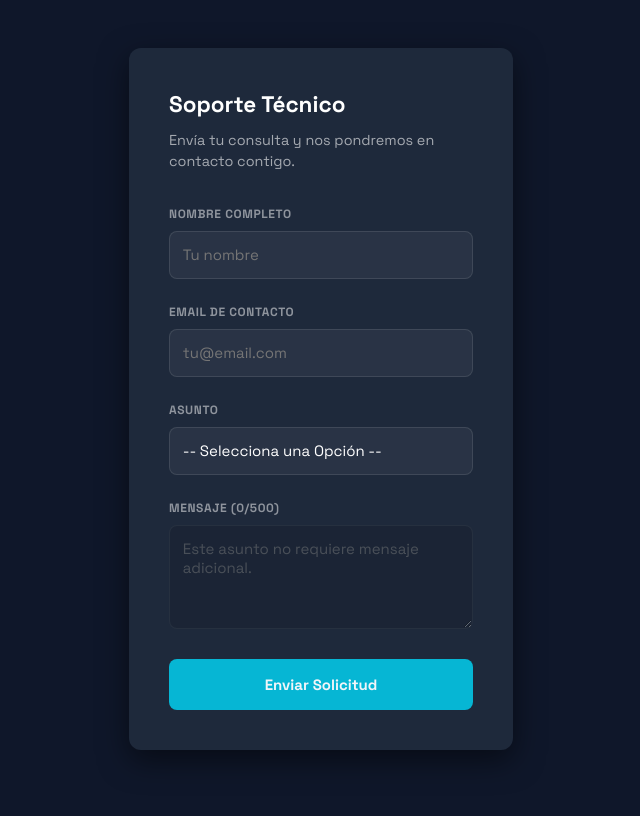
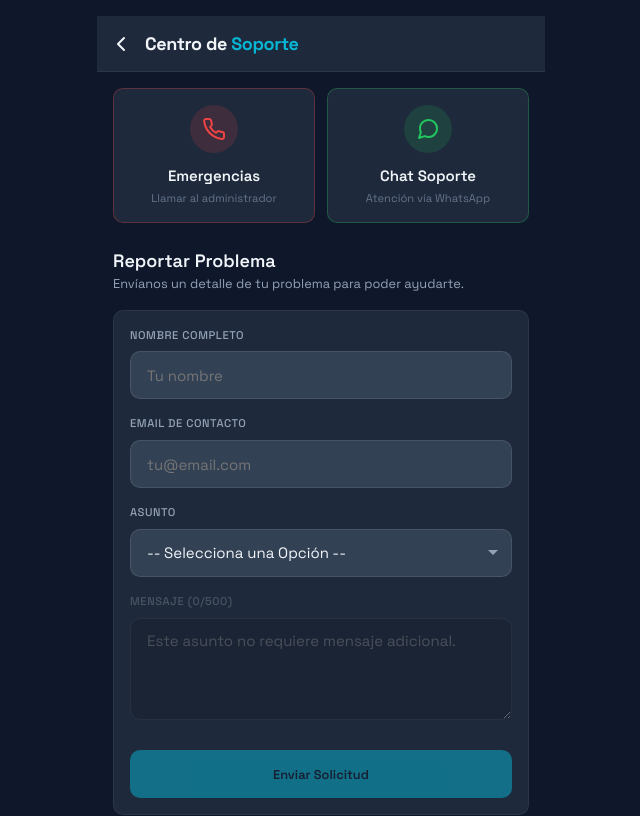
Before and after one commit to soluttek/StockMgr, a Vue app: page /#/soporte in a window 1280 px wide. Shown: the top 816 px of the page, without its empty margins (319-959 px from the left). Built offline with nearby package versions, Linux system fonts and the light colour scheme; no server answers.

Commit message:
feat(ui): redesign SupportView with premium aesthetic and fix TS errors

```diff
--- a/src/views/SupportView.vue
+++ b/src/views/SupportView.vue
@@ -7,40 +7,91 @@ const name = ref('')
 const email = ref('')
 const subject = ref('')
 const message = ref('')
+const isSubmitting = ref(false)
 const isSent = ref(false)
 
 const isMessageEnabled = computed(() => {
   return subject.value === 'Problemas Técnicos.' || subject.value === 'Otros...'
 })
 
-function handleSubmit() {
+async function handleSubmit() {
   if (!subject.value) return
+  isSubmitting.value = true
+
+  // Simulated API Call
+  await new Promise(resolve => setTimeout(resolve, 1500))
+
+  isSubmitting.value = false
   isSent.value = true
   setTimeout(() => {
     router.push('/login')
-  }, 3000)
+  }, 4000)
+}
+
+function handleBack() {
+  router.push('/login')
 }
 </script>
 
 <template>
   <div class="support-view">
-    <div class="support-card">
+    <header class="app-header">
+      <div class="header-title">
+        <button class="btn-back" @click="handleBack">
+          <svg xmlns="http://www.w3.org/2000/svg" width="24" height="24" viewBox="0 0 24 24" fill="none" stroke="currentColor" stroke-width="2" stroke-linecap="round" stroke-linejoin="round"><polyline points="15 18 9 12 15 6"></polyline></svg>
+        </button>
+        <h1>Centro de <span class="accent">Soporte</span></h1>
+      </div>
+    </header>
+
+    <div class="view-container">
+
+      <!-- Quick Contact Actions -->
+      <section class="quick-contact">
+        <a href="tel:+1234567890" class="contact-card urgent">
+          <div class="contact-icon">
+            <svg xmlns="http://www.w3.org/2000/svg" width="24" height="24" viewBox="0 0 24 24" fill="none" stroke="currentColor" stroke-width="2" stroke-linecap="round" stroke-linejoin="round"><path d="M22 16.92v3a2 2 0 0 1-2.18 2 19.79 19.79 0 0 1-8.63-3.07 19.5 19.5 0 0 1-6-6 19.79 19.79 0 0 1-3.07-8.67A2 2 0 0 1 4.11 2h3a2 2 0 0 1 2 1.72 12.84 12.84 0 0 0 .7 2.81 2 2 0 0 1-.45 2.11L8.09 9.91a16 16 0 0 0 6 6l1.27-1.27a2 2 0 0 1 2.11-.45 12.84 12.84 0 0 0 2.81.7A2 2 0 0 1 22 16.92z"></path></svg>
+          </div>
+          <div class="contact-info">
+            <h3>Emergencias</h3>
+            <p>Llamar al administrador</p>
+          </div>
+        </a>
+
+        <a href="https://wa.me/1234567890" target="_blank" class="contact-card whatsapp">
+          <div class="contact-icon">
+            <svg xmlns="http://www.w3.org/2000/svg" width="24" height="24" viewBox="0 0 24 24" fill="none" stroke="currentColor" stroke-width="2" stroke-linecap="round" stroke-linejoin="round"><path d="M21 11.5a8.38 8.38 0 0 1-.9 3.8 8.5 8.5 0 0 1-7.6 4.7 8.38 8.38 0 0 1-3.8-.9L3 21l1.9-5.7a8.38 8.38 0 0 1-.9-3.8 8.5 8.5 0 0 1 4.7-7.6 8.38 8.38 0 0 1 3.8-.9h.5a8.48 8.48 0 0 1 8 8v.5z"></path></svg>
+          </div>
+          <div class="contact-info">
+            <h3>Chat Soporte</h3>
+            <p>Atención vía WhatsApp</p>
+          </div>
+        </a>
+      </section>
+
+      <!-- Ticket Form -->
+      <section class="ticket-section">
+        <div class="section-header">
+          <h2>Reportar Problema</h2>
+          <p>Envíanos un detalle de tu problema para poder ayudarte.</p>
+        </div>
+
+        <div class="card form-container">
           <template v-if="!isSent">
-        <h2>Soporte Técnico</h2>
-        <p>Envía tu consulta y nos pondremos en contacto contigo.</p>
-
-        <form @submit.prevent="handleSubmit" class="support-form">
+            <form @submit.prevent="handleSubmit" class="ticket-form" novalidate>
               <div class="form-group">
                 <label>NOMBRE COMPLETO</label>
                 <input v-model="name" type="text" required placeholder="Tu nombre">
               </div>
+
               <div class="form-group">
                 <label>EMAIL DE CONTACTO</label>
                 <input v-model="email" type="email" required placeholder="tu@email.com">
               </div>
+
               <div class="form-group">
                 <label>ASUNTO</label>
-            <select v-model="subject" required class="support-select">
+                <select v-model="subject" required>
                   <option value="" disabled>-- Selecciona una Opción --</option>
                   <option>Olvidó Contraseña.</option>
                   <option>Solicitud de Desbloqueo de Cuenta.</option>
@@ -48,78 +99,262 @@ function handleSubmit() {
                   <option>Otros...</option>
                 </select>
               </div>
-          <div class="form-group">
+
+              <div class="form-group" :class="{ 'disabled-group': !isMessageEnabled }">
                 <label>MENSAJE ({{ message.length }}/500)</label>
                 <textarea
                   v-model="message"
                   rows="4"
                   maxlength="500"
                   :disabled="!isMessageEnabled"
-              :placeholder="isMessageEnabled ? 'Explica tu problema...' : 'Este asunto no requiere mensaje adicional.'"
-              :class="{ 'disabled-area': !isMessageEnabled }"
+                  :placeholder="isMessageEnabled ? 'Explica tu problema detalladamente...' : 'Este asunto no requiere mensaje adicional.'"
                 ></textarea>
               </div>
-          <button type="submit" class="btn-send" :disabled="!subject">Enviar Solicitud</button>
+
+              <button type="submit" class="btn btn-primary w-full" :disabled="isSubmitting || !subject">
+                <span v-if="isSubmitting" class="spinner"></span>
+                <span v-else>Enviar Solicitud</span>
+              </button>
             </form>
           </template>
 
+          <!-- Success Message -->
           <div v-else class="sent-message">
-        <div class="success-icon">✅</div>
+            <div class="success-icon">
+              <svg xmlns="http://www.w3.org/2000/svg" width="48" height="48" viewBox="0 0 24 24" fill="none" stroke="currentColor" stroke-width="2" stroke-linecap="round" stroke-linejoin="round" class="accent"><path d="M22 11.08V12a10 10 0 1 1-5.93-9.14"></path><polyline points="22 4 12 14.01 9 11.01"></polyline></svg>
+            </div>
             <h3>Solicitud Enviada</h3>
             <p>Tu mensaje ha sido recibido. Te redirigiremos al inicio en unos segundos...</p>
           </div>
+        </div>
+      </section>
+
+      <!-- FAQ Section -->
+      <section class="faq-section">
+        <h3>Preguntas Frecuentes</h3>
+
+        <div class="faq-list">
+          <div class="faq-item card">
+            <h4>¿Qué hago si no hay internet?</h4>
+            <p>Sigue escaneando normalmente. StockMgr guardará los movimientos de forma local (Offline) y se sincronizará automáticamente en cuanto recupere la conexión.</p>
+          </div>
+
+          <div class="faq-item card">
+            <h4>La cámara se ve negra o no enfoca</h4>
+            <p>Asegúrate de haber otorgado permisos de cámara en tu navegador. Si el problema persiste, limpia el lente trasero del dispositivo.</p>
+          </div>
+        </div>
+      </section>
+
     </div>
   </div>
 </template>
 
 <style scoped>
 .support-view {
+  min-height: 100vh;
+  display: flex;
+  flex-direction: column;
+}
+
+.btn-back {
+  background: none;
+  border: none;
+  color: var(--text-primary);
+  cursor: pointer;
+  padding: 4px;
   display: flex;
   align-items: center;
   justify-content: center;
-  min-height: 90vh;
-  padding: 2rem;
+  margin-left: -8px;
+  transition: color var(--duration);
 }
-.support-card {
-  background: var(--bg-secondary);
-  padding: 2.5rem;
-  border-radius: 12px;
+
+.btn-back:hover {
+  color: var(--accent);
+}
+
+.quick-contact {
+  display: grid;
+  grid-template-columns: 1fr 1fr;
+  gap: var(--sp-3);
+  margin-bottom: var(--sp-6);
+}
+
+.contact-card {
+  background: var(--bg-card);
+  border: 1px solid rgba(255, 255, 255, 0.06);
+  border-radius: var(--radius-md);
+  padding: var(--sp-4);
+  display: flex;
+  flex-direction: column;
+  align-items: center;
+  text-align: center;
+  text-decoration: none;
+  color: inherit;
+  transition: transform var(--duration), border-color var(--duration);
+}
+
+.contact-card:active {
+  transform: scale(0.96);
+}
+
+.contact-icon {
+  width: 48px;
+  height: 48px;
+  border-radius: var(--radius-full);
+  display: flex;
+  align-items: center;
+  justify-content: center;
+  margin-bottom: var(--sp-3);
+}
+
+.urgent {
+  border-color: rgba(239, 68, 68, 0.3);
+}
+.urgent .contact-icon {
+  background: rgba(239, 68, 68, 0.15);
+  color: #ef4444;
+}
+
+.whatsapp {
+  border-color: rgba(34, 197, 94, 0.3);
+}
+.whatsapp .contact-icon {
+  background: rgba(34, 197, 94, 0.15);
+  color: #22c55e;
+}
+
+.contact-info h3 {
+  font-size: var(--fs-base);
+  font-weight: 600;
+  margin-bottom: 2px;
+}
+
+.contact-info p {
+  font-size: var(--fs-xs);
+  color: var(--text-muted);
+}
+
+.section-header {
+  margin-bottom: var(--sp-4);
+}
+
+.section-header h2 {
+  font-size: var(--fs-lg);
+  font-weight: 600;
+  color: var(--text-primary);
+}
+
+.section-header p {
+  font-size: var(--fs-sm);
+  color: var(--text-secondary);
+}
+
+.form-container {
+  margin-bottom: var(--sp-8);
+}
+
+.disabled-group label {
+  color: rgba(255, 255, 255, 0.2) !important;
+}
+
+textarea {
   width: 100%;
-  max-width: 450px;
-  box-shadow: 0 10px 30px rgba(0,0,0,0.5);
+  padding: var(--sp-3) var(--sp-4);
+  background: var(--bg-input);
+  border: 1px solid rgba(255, 255, 255, 0.1);
+  border-radius: var(--radius-md);
+  color: var(--text-primary);
+  font-family: inherit;
+  font-size: var(--fs-base);
+  resize: vertical;
+  min-height: 100px;
+  outline: none;
+  transition: border-color var(--duration);
 }
-h2 { margin-bottom: 0.5rem; color: white; }
-p { color: rgba(255,255,255,0.6); margin-bottom: 2rem; font-size: 0.9rem; }
 
-.form-group { margin-bottom: 1.5rem; }
-label { display: block; font-size: 0.75rem; font-weight: 700; color: rgba(255,255,255,0.5); margin-bottom: 0.5rem; }
-input, select, textarea {
-  width: 100%;
-  padding: 0.8rem;
-  background: rgba(255,255,255,0.05);
-  border: 1px solid rgba(255,255,255,0.1);
-  border-radius: 8px;
-  color: white;
-  font-family: inherit;
+textarea:focus {
+  border-color: var(--accent);
 }
-select option {
-  background: #1a1f26;
-  color: white;
-}
-.disabled-area {
+
+textarea:disabled {
   opacity: 0.5;
   cursor: not-allowed;
   background: rgba(0,0,0,0.2);
 }
-.btn-send {
+
+.btn-primary {
+  background: var(--accent);
+  color: var(--bg-primary);
+  border: none;
   width: 100%;
-  padding: 1rem;
-  background: var(--accent);
-  border: none;
-  border-radius: 8px;
-  font-weight: 700;
-  cursor: pointer;
+  margin-top: var(--sp-2);
 }
-.sent-message { text-align: center; }
-.success-icon { font-size: 3rem; margin-bottom: 1rem; }
+
+.btn-primary:disabled {
+  opacity: 0.5;
+  cursor: not-allowed;
+}
+
+.spinner {
+  display: inline-block;
+  width: 20px;
+  height: 20px;
+  border: 2px solid rgba(0, 0, 0, 0.2);
+  border-radius: 50%;
+  border-top-color: var(--bg-primary);
+  animation: spin 0.8s linear infinite;
+}
+
+@keyframes spin {
+  to { transform: rotate(360deg); }
+}
+
+.sent-message {
+  text-align: center;
+  padding: var(--sp-6) 0;
+}
+
+.success-icon {
+  margin-bottom: var(--sp-4);
+  display: flex;
+  justify-content: center;
+}
+
+.sent-message h3 {
+  font-size: var(--fs-xl);
+  font-weight: 600;
+  margin-bottom: var(--sp-2);
+}
+
+.sent-message p {
+  font-size: var(--fs-sm);
+  color: var(--text-muted);
+}
+
+.faq-section h3 {
+  font-size: var(--fs-lg);
+  font-weight: 600;
+  margin-bottom: var(--sp-4);
+}
+
+.faq-list {
+  display: flex;
+  flex-direction: column;
+  gap: var(--sp-3);
+}
+
+.faq-item h4 {
+  font-size: var(--fs-base);
+  font-weight: 600;
+  color: var(--accent);
+  margin-bottom: var(--sp-2);
+}
+
+.faq-item p {
+  font-size: var(--fs-sm);
+  color: var(--text-secondary);
+  line-height: 1.6;
+}
 </style>
```
Also changed, not shown: 1 other file (tests, documents, lock files or other folders). Lines whose indentation alone changed are shown as unchanged.
